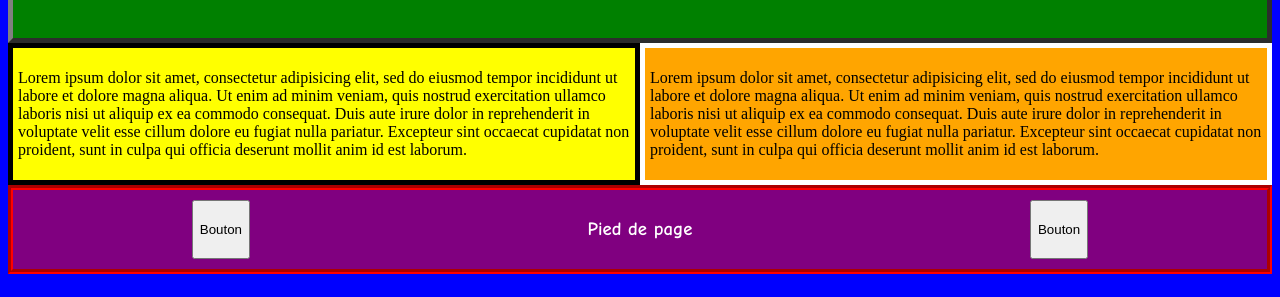
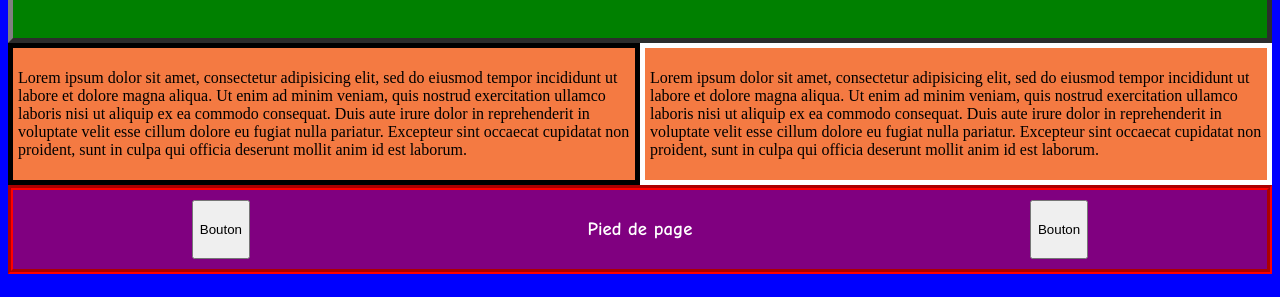
Before and after one commit to Pikogan/veille-node2, a plain HTML site: page index.html in a window 1280 px wide. Shown: the part 503-800 px from the top of the page. Drawn offline with Linux system fonts and the light colour scheme.

Commit message:
Insertion de la nouvelle couleur

```diff
--- a/less/style.less
+++ b/less/style.less
@@ -45,13 +45,13 @@ a:hover {
 }
 
 #premierDiv {
-	background-color: yellow;
+	background-color: @couleurFondSection;
 	padding: 5px;
 	border: 5px black solid;
 }
 
 #deuxiemeDiv {
-	background-color: orange;
+	background-color: @couleurFondSection;
 	padding: 5px;
 	border: 5px white solid;
 }
```
Also changed, not shown: css/style.css.
